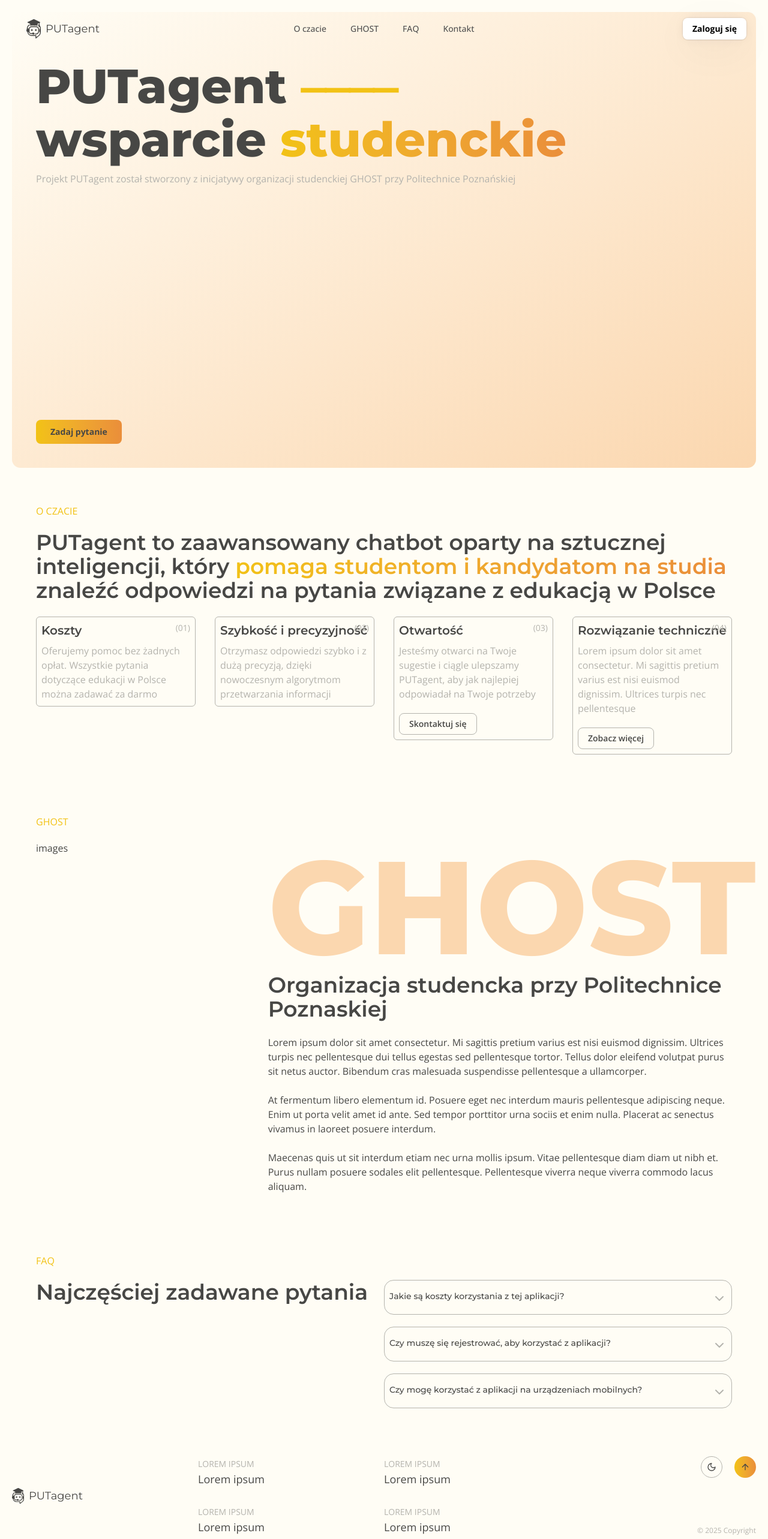
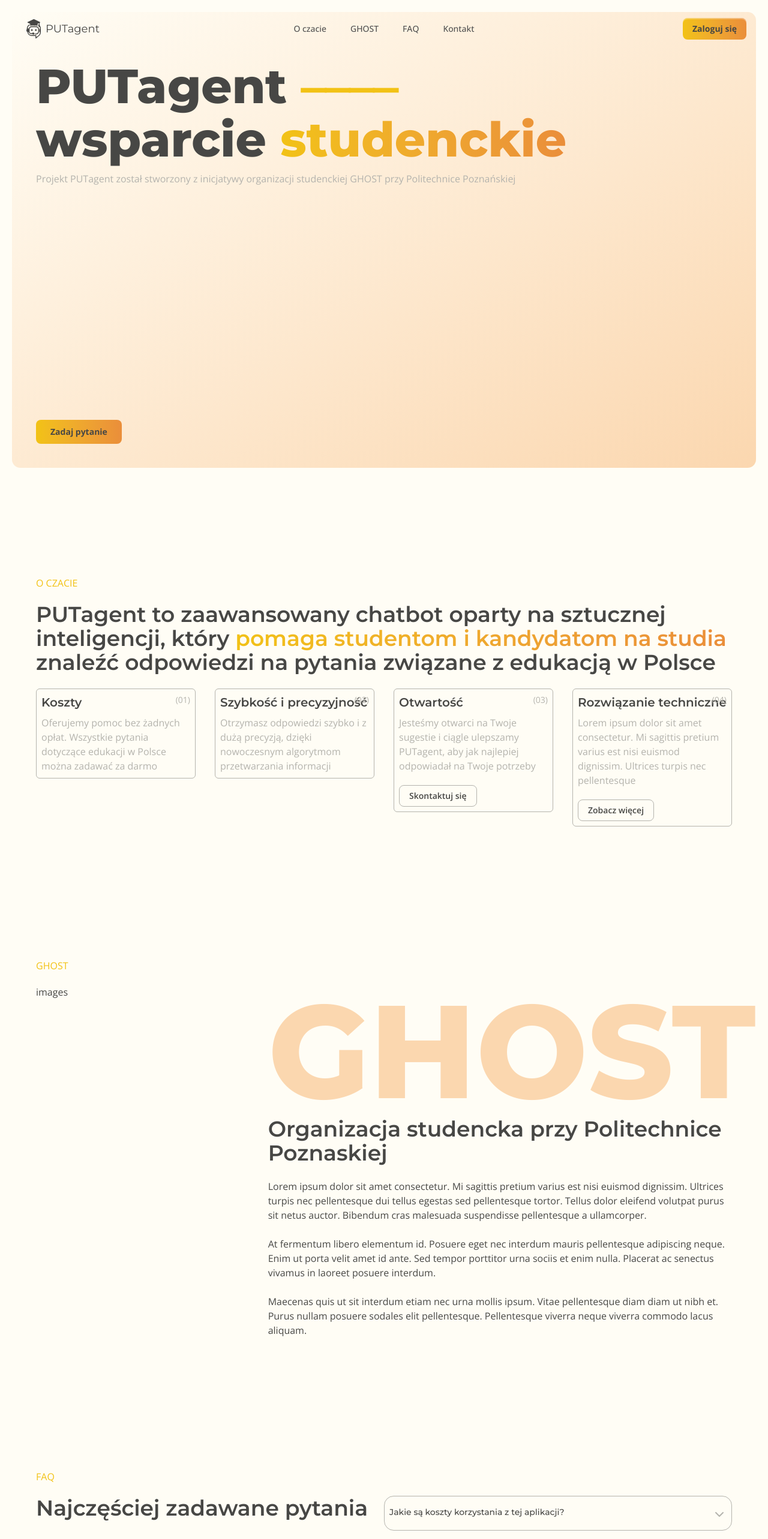
Before and after one commit to GHOST-Science-Club/statutscan-app, a Next.js app in the folder frontend/: page / in a window 1280 px wide. Shown: the top 2566 px of the page at 60% size. Built offline with nearby package versions, Linux system fonts and the light colour scheme.

Commit message:
main page space

```diff
--- a/frontend/src/app/page.tsx
+++ b/frontend/src/app/page.tsx
@@ -9,7 +9,7 @@
   return (
     <>
       <Header />
-      <main className="p-5">
+      <main className="space-y-30 p-5">
         <HomeSection />
         <AboutChatSection />
         <GhostSection />
--- a/frontend/src/components/footer.tsx
+++ b/frontend/src/components/footer.tsx
@@ -9,7 +9,9 @@
       id="kontakt"
       className="grid grid-cols-1 gap-10 p-5 md:grid-cols-4 md:gap-0"
     >
-      <Logo className="mx-auto h-auto w-5 md:mx-0" withText />
+      <div className="mx-auto md:mx-0">
+        <Logo className="h-auto w-5" withText />
+      </div>
       <div className="flex justify-around md:flex-col md:justify-between">
         <div>
           <span className="text-muted-foreground text-sm">LOREM IPSUM</span>
--- a/frontend/src/components/header.tsx
+++ b/frontend/src/components/header.tsx
@@ -24,7 +24,7 @@
       <NavBody>
         <NavbarLogo />
         <NavItems items={NAV_ITEMS} />
-        <NavbarButton variant="primary" href="/login">
+        <NavbarButton variant="gradient" href="/login">
           Zaloguj się
         </NavbarButton>
       </NavBody>
@@ -52,7 +52,7 @@
               {item.name}
             </Link>
           ))}
-          <NavbarButton variant="secondary" className="w-full" href="/login">
+          <NavbarButton variant="gradient" className="w-full" href="/login">
             Zaloguj się
           </NavbarButton>
         </MobileNavMenu>
--- a/frontend/src/components/ui/resizable-navbar.tsx
+++ b/frontend/src/components/ui/resizable-navbar.tsx
@@ -260,15 +260,15 @@
   | React.ComponentPropsWithoutRef<'button'>
 )) => {
   const baseStyles =
-    'px-4 py-2 rounded-md bg-white button bg-white text-black text-sm font-bold relative cursor-pointer hover:-translate-y-0.5 transition duration-200 inline-block text-center';
+    'px-4 py-2 rounded-md bg-white button bg-white text-sm font-bold relative cursor-pointer hover:-translate-y-0.5 transition duration-200 inline-block text-center';
 
   const variantStyles = {
     primary:
       'shadow-[0_0_24px_rgba(34,_42,_53,_0.06),_0_1px_1px_rgba(0,_0,_0,_0.05),_0_0_0_1px_rgba(34,_42,_53,_0.04),_0_0_4px_rgba(34,_42,_53,_0.08),_0_16px_68px_rgba(47,_48,_55,_0.05),_0_1px_0_rgba(255,_255,_255,_0.1)_inset]',
-    secondary: 'bg-transparent shadow-none dark:text-white',
-    dark: 'bg-black text-white shadow-[0_0_24px_rgba(34,_42,_53,_0.06),_0_1px_1px_rgba(0,_0,_0,_0.05),_0_0_0_1px_rgba(34,_42,_53,_0.04),_0_0_4px_rgba(34,_42,_53,_0.08),_0_16px_68px_rgba(47,_48,_55,_0.05),_0_1px_0_rgba(255,_255,_255,_0.1)_inset]',
+    secondary: 'bg-transparent shadow-none',
+    dark: 'bg-background shadow-[0_0_24px_rgba(34,_42,_53,_0.06),_0_1px_1px_rgba(0,_0,_0,_0.05),_0_0_0_1px_rgba(34,_42,_53,_0.04),_0_0_4px_rgba(34,_42,_53,_0.08),_0_16px_68px_rgba(47,_48,_55,_0.05),_0_1px_0_rgba(255,_255,_255,_0.1)_inset]',
     gradient:
-      'bg-gradient-to-b from-primary to-secondary text-white shadow-[0px_2px_0px_0px_rgba(255,255,255,0.3)_inset]',
+      'bg-gradient-to-r from-primary to-secondary  shadow-[0px_2px_0px_0px_rgba(255,255,255,0.3)_inset]',
   };
 
   return (
```
